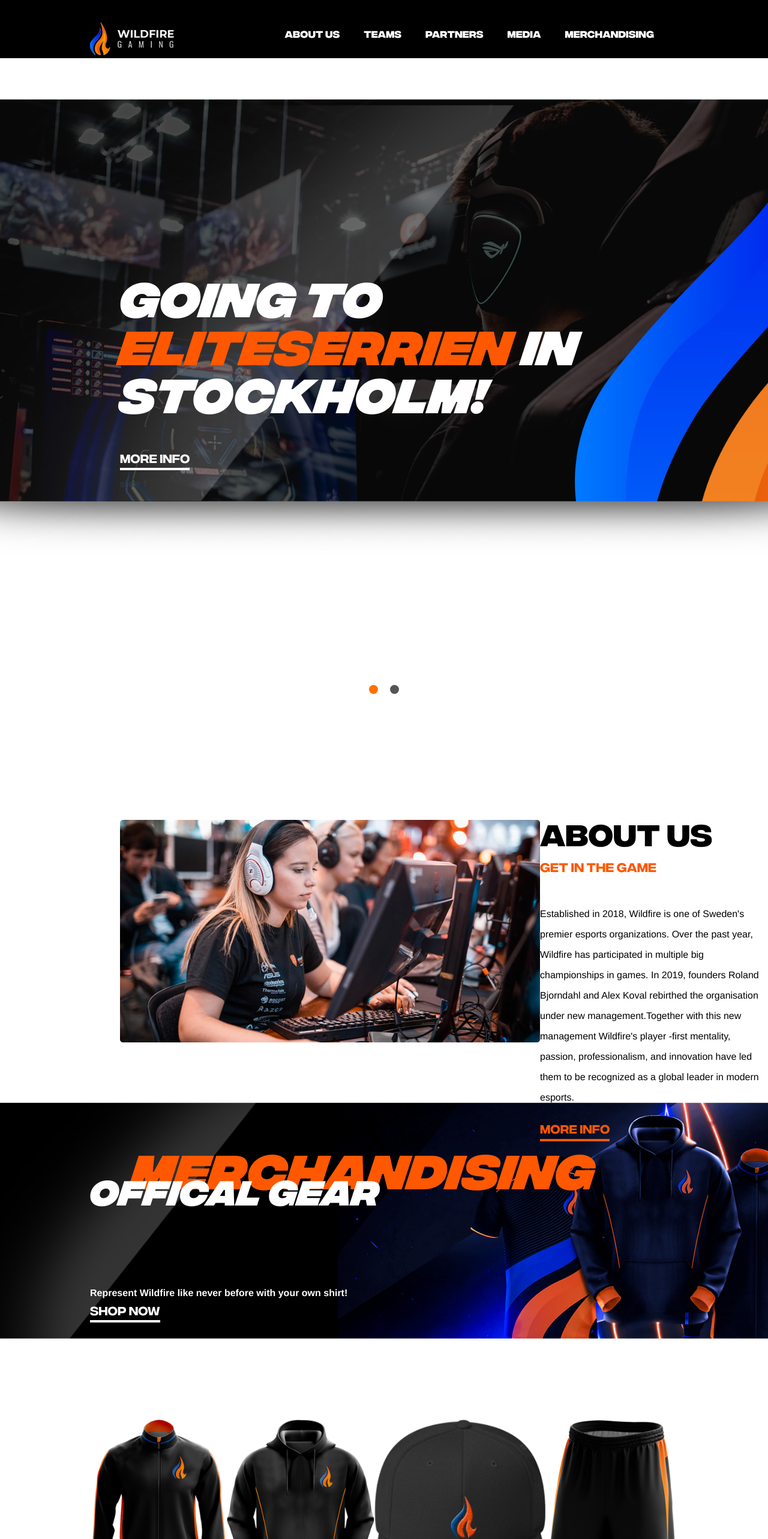
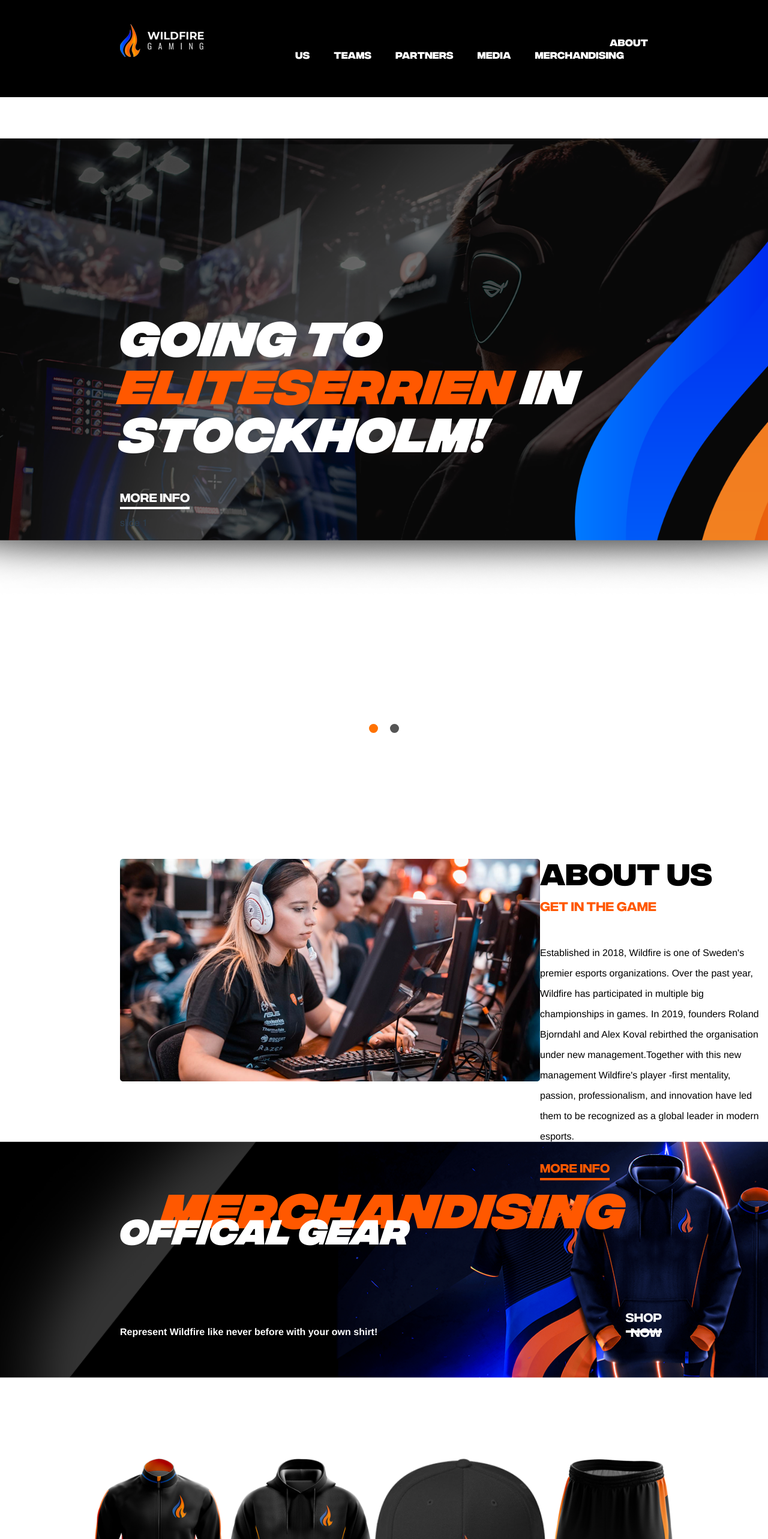
Before and after one commit to MaestroMediaGroupBV/wildfire.gg, a Vue app: page / in a window 1280 px wide. Shown: the top 2566 px of the page at 60% size. Built offline with nearby package versions, Linux system fonts and the light colour scheme.

Commit message:
Add updates & fixes

```diff
--- a/src/components/Footer.vue
+++ b/src/components/Footer.vue
@@ -68,7 +68,7 @@
 .right {
   text-align: right;
   img {
-    padding-left: 30px;
+    padding-left: 25px;
   }
 }
 
--- a/src/components/Header.vue
+++ b/src/components/Header.vue
@@ -1,6 +1,7 @@
 <template>
   <div>
     <div class="header">
+      <div class="grid">
         <div class="logo">
           <img src="../assets/logo.png">
         </div>
@@ -23,6 +24,7 @@
         </div>
       </div>
     </div>
+  </div>
 </template>
 
 <script>
@@ -34,20 +36,19 @@
 <style lang="scss" scoped>
 .header {
   background-color: black;
-  padding-left: 150px;
-  padding-right: 150px;
+  padding-left: 200px;
+  padding-right: 200px;
   padding-top: 30px;
   padding-bottom: 30px;
-
-  img {
-    margin-bottom: -50px;
-  }
 }
 .nav {
   text-align: right;
+  padding-top: 30px;
+  padding-bottom: 30px;
   a {
     @include headerLink;
     text-decoration: none;
+
     &.router-link-exact-active {
       color: white;
     }
@@ -63,15 +64,10 @@
   text-align: left;
   width: 100%;
   height: 100%;
+  padding-top: 10px;
 }
-
-button {
-  @include headerLink;
-  width: 137px;
-  height: 54px;
-  border: solid $orange 1px;
-  border-radius: 4px;
-  background-color: $black;
-  color: $orange;
+.grid {
+  display: grid;
+  grid-template-columns: 1fr 1fr;
 }
 </style>
--- a/src/components/StoreBanner.vue
+++ b/src/components/StoreBanner.vue
@@ -2,10 +2,16 @@
   <div>
     <div class="store-banner">
       <div class="store-container">
-        <div class="store-title">MERCHANDISING</div>
-        <div class="store-sub-title">OFFICAL GEAR</div>
-        <div class="store-small-text">Represent Wildfire like never before with your own shirt!</div>
-        <button>SHOP NOW</button>
+        <div class="grid">
+          <div class="left">
+            <div class="store-title">MERCHANDISING</div>
+            <div class="store-sub-title">OFFICAL GEAR</div>
+            <div class="store-small-text">Represent Wildfire like never before with your own shirt!</div>
+          </div>
+          <div class="right">
+            <button>SHOP NOW</button>
+          </div>
+        </div>
       </div>
     </div>
   </div>
@@ -28,25 +34,36 @@
 
 .store-container {
   padding-top: 130px;
-  padding-left: 150px;
-  text-align: left;
+  padding-left: 200px;
+  padding-right: 200px;
 }
 
 .store-title {
   @include storeTitle;
   padding-left: 70px;
+  text-align: left;
 }
 
 .store-sub-title {
   @include storeSubTitle;
   margin-top: -45px;
+  text-align: left;
 }
 
 .store-small-text {
   @include storeSmallText;
   padding-top: 130px;
+  text-align: left;
 }
 
+.grid {
+  display: grid;
+  grid-template-columns: 1fr 1fr;
+}
+.right {
+  padding-top: 220px;
+  text-align: right;
+}
 button {
   @include heroButton;
   padding: 0px;
@@ -58,7 +75,7 @@
   border-radius: 0px;
   cursor: pointer;
   outline: none;
-  text-align: left;
+  text-align: right;
   background-color: Transparent;
 }
 </style>
```
Also changed, not shown: src/components/HeroSlider.vue (+7 -4 lines). Lines whose indentation alone changed are shown as unchanged.
